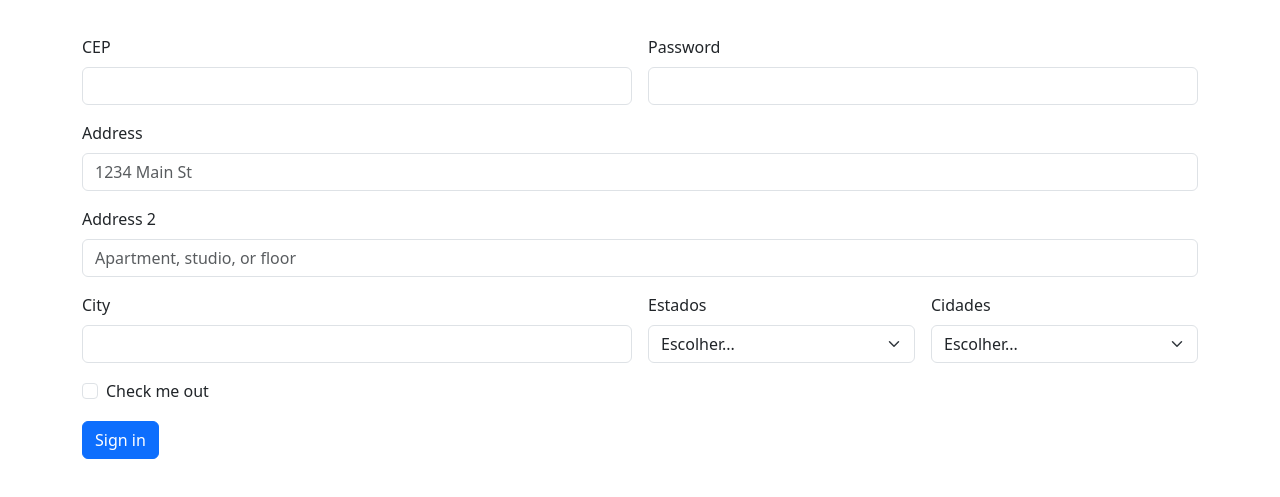
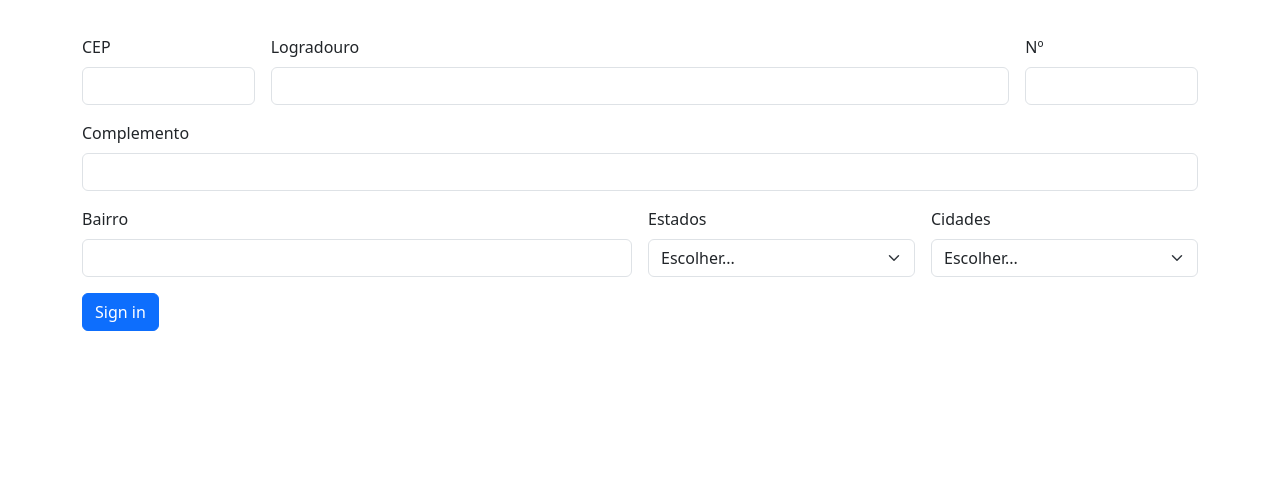
Before and after one commit to tiagolimar/aula, a plain HTML site: page execs/cep/index.html in a window 1280 px wide. Shown: the part 77-574 px from the top of the page. Drawn offline with nearby package versions, Linux system fonts and the light colour scheme; no server answers.

Commit message:
conclusão do exercício do CEP

```diff
--- a/execs/cep/index.html
+++ b/execs/cep/index.html
@@ -13,25 +13,25 @@
     <div class="container mt-4">
         <h1>Consulta CEP</h1>
         <form class="row g-3 mt-4">
-            <div class="col-md-6">
+            <div class="col-md-2">
                 <label for="cep" class="form-label">CEP</label>
-                <input type="email" class="form-control" id="cep" onfocus="consultar_cep()">
+                <input type="text" class="form-control" id="cep" onblur="consultar_cep()">
+            </div>
+            <div class="col-md-8">
+                <label for="logradouro" class="form-label">Logradouro</label>
+                <input type="text" class="form-control" id="logradouro">
+            </div>
+            <div class="col-2">
+                <label for="numero" class="form-label">Nº</label>
+                <input type="text" class="form-control" id="numero">
+            </div>
+            <div class="col-12">
+                <label for="complemento" class="form-label">Complemento</label>
+                <input type="text" class="form-control" id="complemento">
             </div>
             <div class="col-md-6">
-                <label for="inputPassword4" class="form-label">Password</label>
-                <input type="password" class="form-control" id="inputPassword4">
-            </div>
-            <div class="col-12">
-                <label for="inputAddress" class="form-label">Address</label>
-                <input type="text" class="form-control" id="inputAddress" placeholder="1234 Main St">
-            </div>
-            <div class="col-12">
-                <label for="inputAddress2" class="form-label">Address 2</label>
-                <input type="text" class="form-control" id="inputAddress2" placeholder="Apartment, studio, or floor">
-            </div>
-            <div class="col-md-6">
-                <label for="inputCity" class="form-label">City</label>
-                <input type="text" class="form-control" id="inputCity">
+                <label for="bairro" class="form-label">Bairro</label>
+                <input type="text" class="form-control" id="bairro">
             </div>
             <div class="col-md-3">
                 <label for="estados" class="form-label">Estados</label>
@@ -46,14 +46,6 @@
                 </select>
             </div>
             <div class="col-12">
-                <div class="form-check">
-                    <input class="form-check-input" type="checkbox" id="gridCheck">
-                    <label class="form-check-label" for="gridCheck">
-                        Check me out
-                    </label>
-                </div>
-            </div>
-            <div class="col-12">
                 <button type="submit" class="btn btn-primary">Sign in</button>
             </div>
         </form>
--- a/execs/cep/index.js
+++ b/execs/cep/index.js
@@ -7,13 +7,16 @@
 // Municípios por UF
 // https://servicodados.ibge.gov.br/api/v1/localidades/estados/{UF}/municipios
 
-
-
-let consultar_cep = ()=>{
+const consultar_cep = ()=>{
     fetch(`https://viacep.com.br/ws/${cep.value}/json/`)
     .then(response=>response.json())
     .then(json=>{
-        console.log(json);
+        logradouro.value = json['logradouro']
+        complemento.value = json['complemento']
+        bairro.value = json['bairro']
+        numero.focus()
+        estados.value = json['uf']
+        consultar_cidades(json['localidade'])
     })
 }
 
@@ -21,19 +24,22 @@ let consultar_estados = ()=>{
     fetch('https://servicodados.ibge.gov.br/api/v1/localidades/estados')
     .then(response=>response.json())
     .then(json=>{
+        estados.innerHTML =  '<option>Escolher...</option>'
         json.forEach(element => {
             estados.innerHTML += `<option value=${element.sigla}>${element.nome}</option>`
         });
+        consultar_cidades();
     })
 }
 
-let consultar_cidades = ()=>{
-    console.log('foi');
+let consultar_cidades = (nome='')=>{
     fetch(`https://servicodados.ibge.gov.br/api/v1/localidades/estados/${estados.value}/municipios`)
         .then(response=>response.json())
         .then(json=>{
+            cidades.innerHTML = '<option>Escolher...</option>'
             json.forEach(element=>{
-                cidades.innerHTML += `<option>${element.nome}</option>`
+                cidades.innerHTML += `<option value="${element.nome}">${element.nome}</option>`
+                if (nome) cidades.value = nome
             })
         });
 }
```
